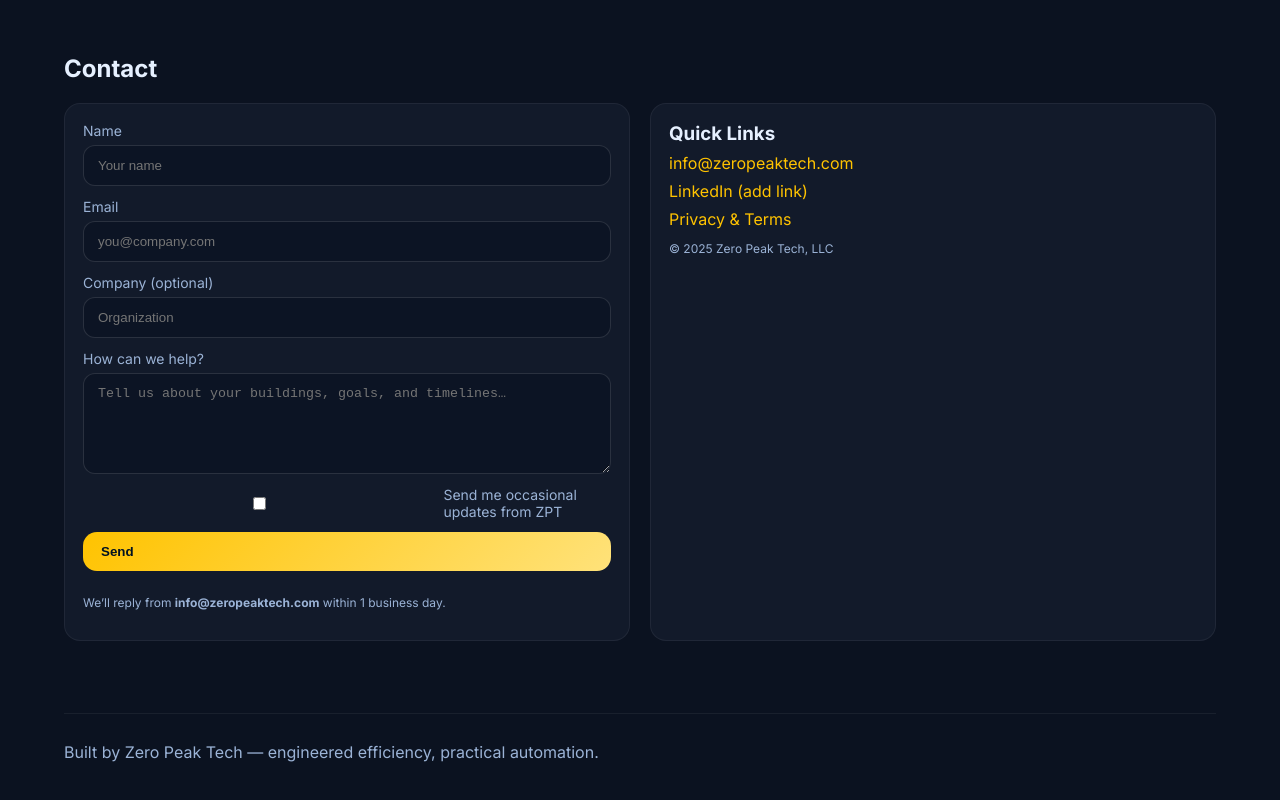
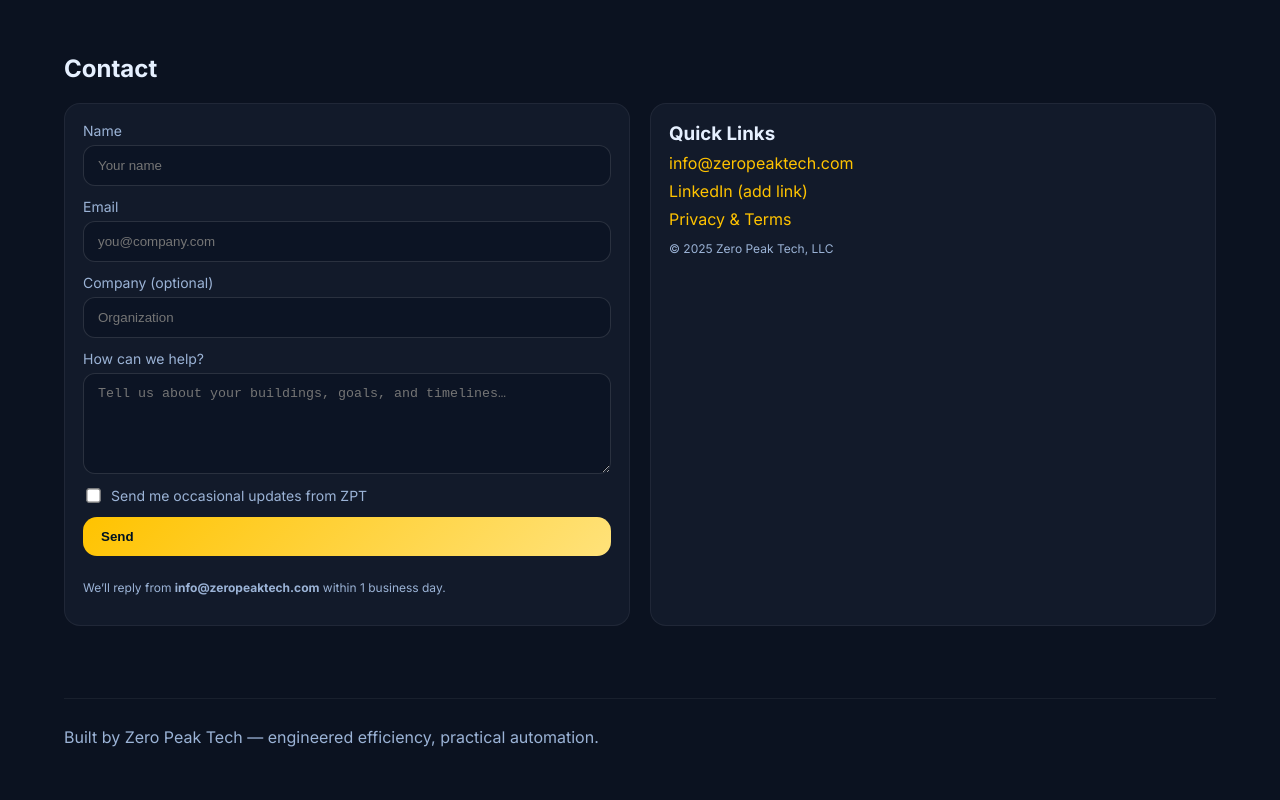
Before and after one commit to ZeroPeakTech/zpt-website, a plain HTML site: page index.html in a window 1280 px wide. Shown: the part 1586-2386 px from the top of the page. Drawn offline with Linux system fonts and the light colour scheme.

Commit message:
Update style.css

```diff
--- a/style.css
+++ b/style.css
@@ -55,3 +55,14 @@ label{font-size:14px;color:var(--muted);display:grid;gap:6px}
   .cards{grid-template-columns:1fr}
   .grid-2{grid-template-columns:1fr}
 }
+/* Contact form polish */
+form .form-row{display:flex;gap:12px;align-items:center}
+form input[type="checkbox"]{
+  width:auto; height:auto; transform:scale(1.1);
+  accent-color: var(--accent);
+}
+form input:focus, form textarea:focus{
+  outline: 2px solid var(--accent);
+  outline-offset: 2px;
+  border-color: transparent;
+}
```
